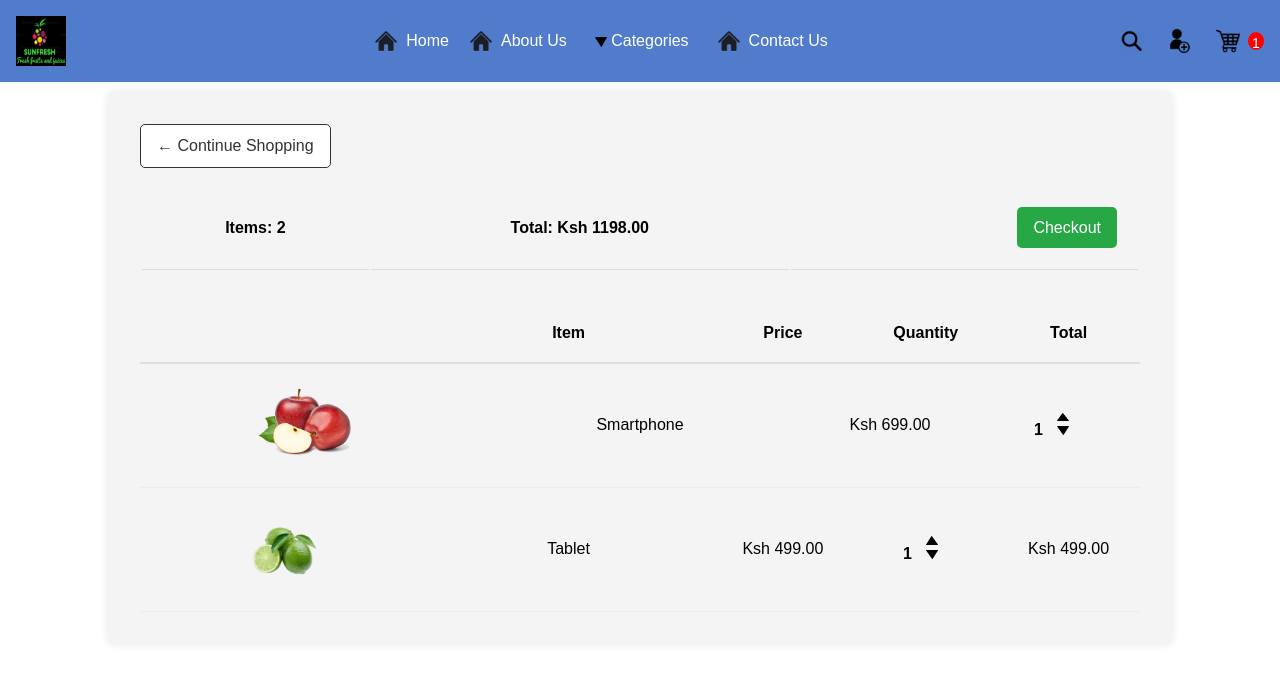
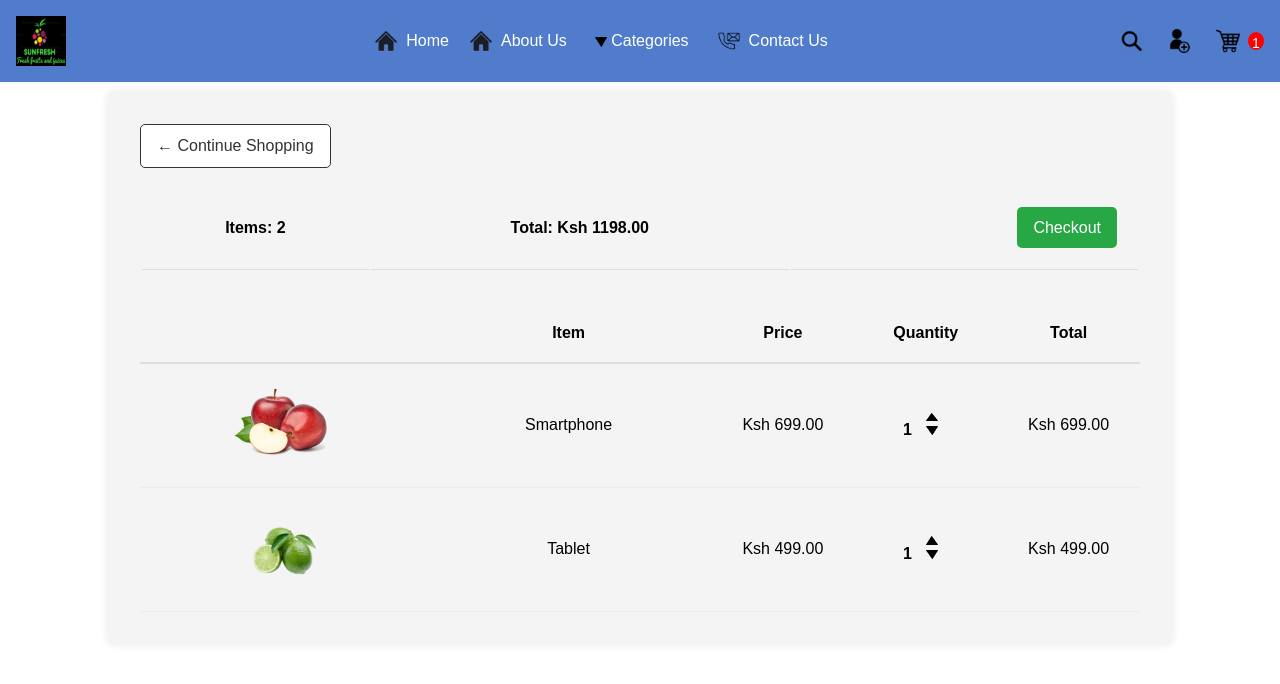
Before and after one commit to Sanga78/obamax, a Python web app: template FREONT_END/templates/cart.html in a window 1280 px wide. Shown: the top 684 px of the page. Run offline with Jinja, Linux system fonts and the light colour scheme; the template is opened without the code that fills it, so the values that code supplies are empty.

Commit message:
Update cart.html
added contact icon

```diff
--- a/FREONT_END/templates/cart.html
+++ b/FREONT_END/templates/cart.html
@@ -25,7 +25,7 @@
                     </li>
                     <li>
                         <a href="">
-                            <img src="../static/images/homepage-icon-png-2574.png" alt="Home" class="nav-icon"> About Us
+                            <img src="../static/images/homepage-icon-png-2574.png" alt="About Us" class="nav-icon"> About Us
                         </a>
                     </li>
                     <li>
@@ -42,7 +42,7 @@
                     </li>
                     <li>
                         <a href="">
-                            <img src="../static/images/homepage-icon-png-2574.png" alt="Home" class="nav-icon">Contact Us
+                            <img src="../static/images/7831633.png" alt="Contact" class="nav-icon">Contact Us
                         </a>
                     </li>
                 </ul>
@@ -76,7 +76,7 @@
     <main>
         <section class="cart">
             <div class="cart-header">
-                <a class="btn-continue-shopping" href="#">&#x2190; Continue Shopping</a>
+                <a class="btn-continue-shopping" href="index.html">&#x2190; Continue Shopping</a>
                 <table class="cart-summary">
                     <tr>
                         <th>Items: <strong>2</strong></th>
@@ -106,6 +106,8 @@
                             <img class="chg-quantity update-cart" src="../static/images/arrow-down.png" alt="Decrease Quantity">
                         </div>
                     </div>
+                    <div class="flex-1"><p>Ksh 699.00</p></div>
+
                 </div>
                 <div class="cart-row">
                     <div class="flex-2"><img class="row-image" src="../static/images/lemon.png" alt="Product Image"></div>
```
